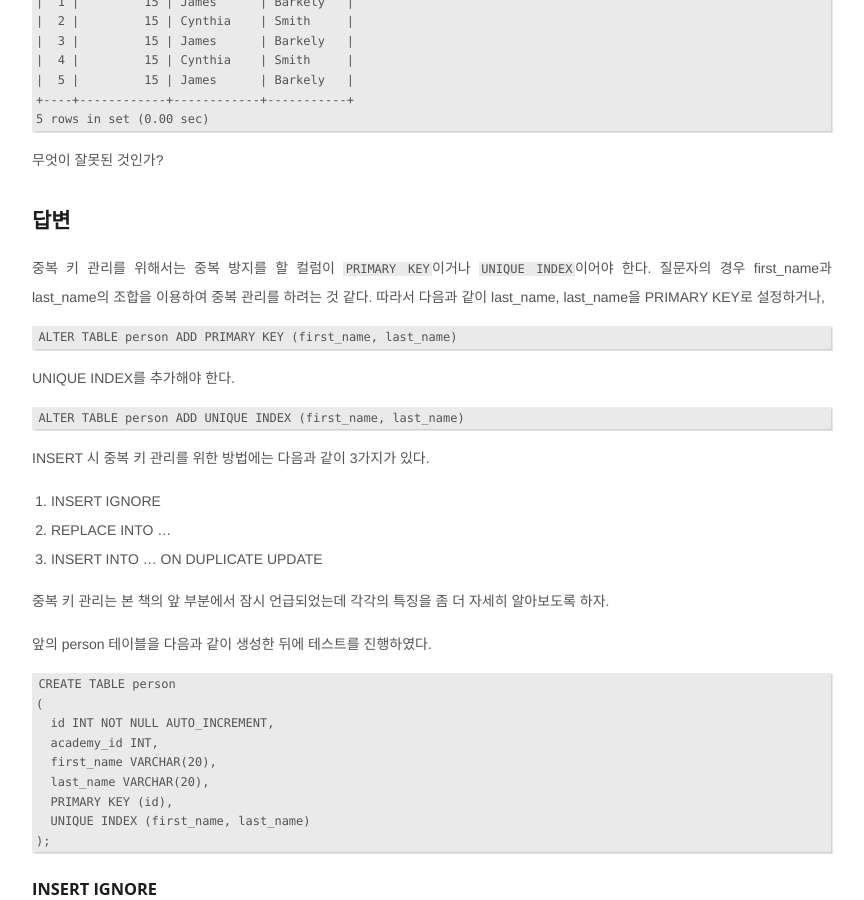
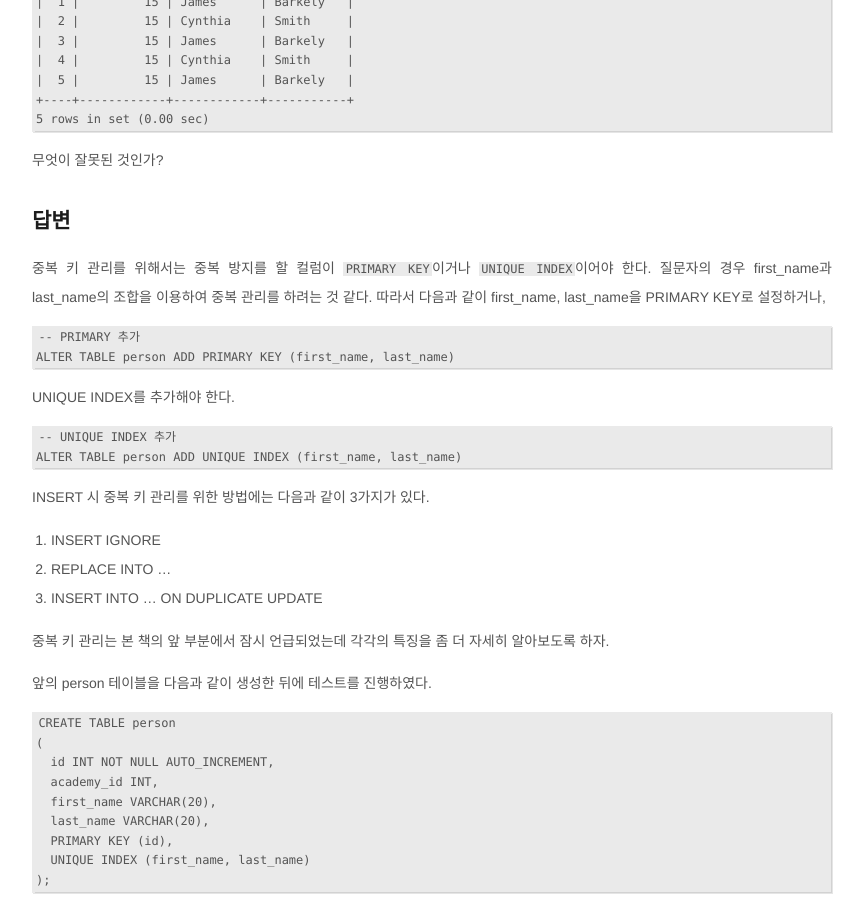
Before and after one commit to jason-heo/jason-heo.github.io, a Jekyll site: the page built from _posts/2014-01-01-manage-dup-key2.md, in a window 1280 px wide and 900 px high, scrolled down 808 px. Shown: the whole window, without its empty margins (208-1072 px from the left). Built offline with Jekyll 4.4.1, drawn with Linux system fonts in a browser that asks for light colours; comment, search, counter and statistics services are not loaded.

Commit message:
오타 수정

````diff
--- a/_posts/2014-01-01-manage-dup-key2.md
+++ b/_posts/2014-01-01-manage-dup-key2.md
@@ -40,15 +40,17 @@ INSERT INTO person VALUES(NULL, 15, 'James', 'Barkely')
 
 ## 답변
 
-중복 키 관리를 위해서는 중복 방지를 할 컬럼이 `PRIMARY KEY`이거나 `UNIQUE INDEX`이어야 한다. 질문자의 경우 first_name과 last_name의 조합을 이용하여 중복 관리를 하려는 것 같다. 따라서 다음과 같이 last_name, last_name을 PRIMARY KEY로 설정하거나,
+중복 키 관리를 위해서는 중복 방지를 할 컬럼이 `PRIMARY KEY`이거나 `UNIQUE INDEX`이어야 한다. 질문자의 경우 first_name과 last_name의 조합을 이용하여 중복 관리를 하려는 것 같다. 따라서 다음과 같이 first_name, last_name을 PRIMARY KEY로 설정하거나,
 
 ```
+-- PRIMARY 추가
 ALTER TABLE person ADD PRIMARY KEY (first_name, last_name)
 ```
 
 UNIQUE INDEX를 추가해야 한다.
 
 ```
+-- UNIQUE INDEX 추가
 ALTER TABLE person ADD UNIQUE INDEX (first_name, last_name)
 ```
 
````
